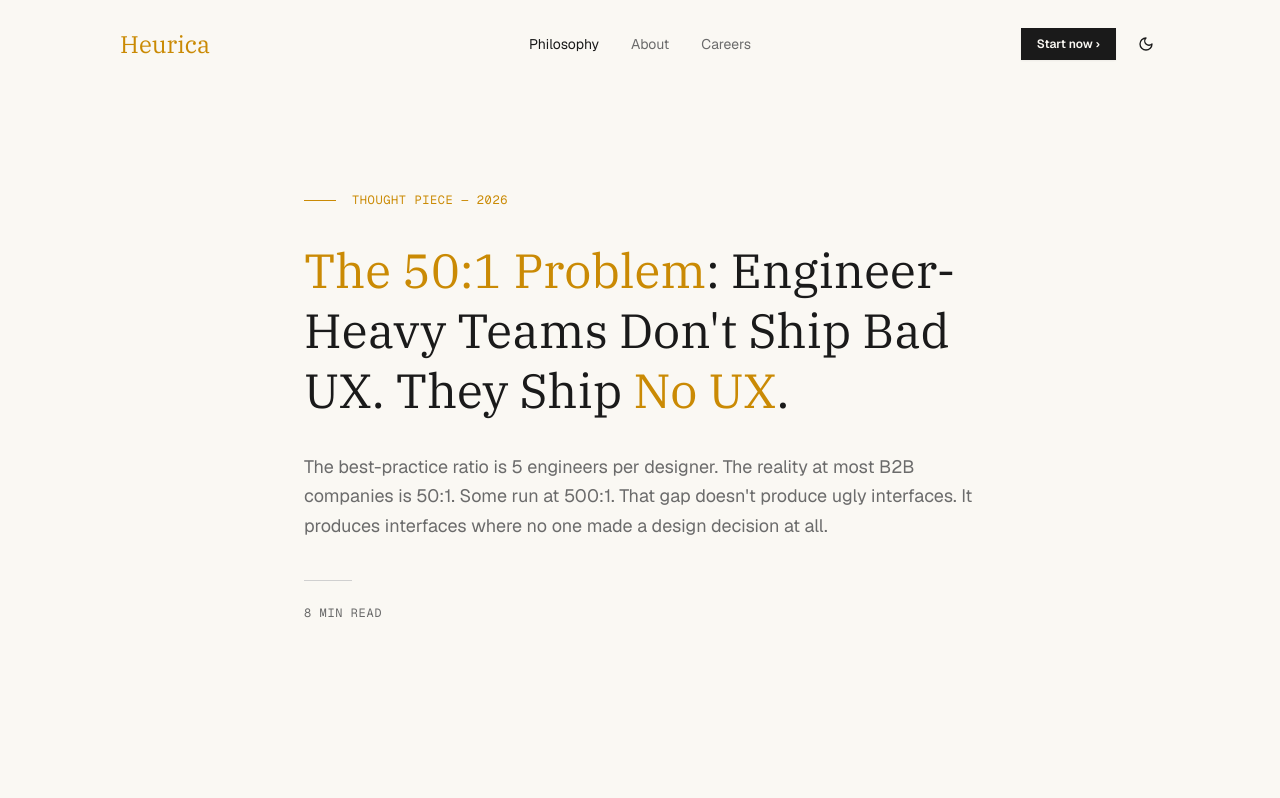
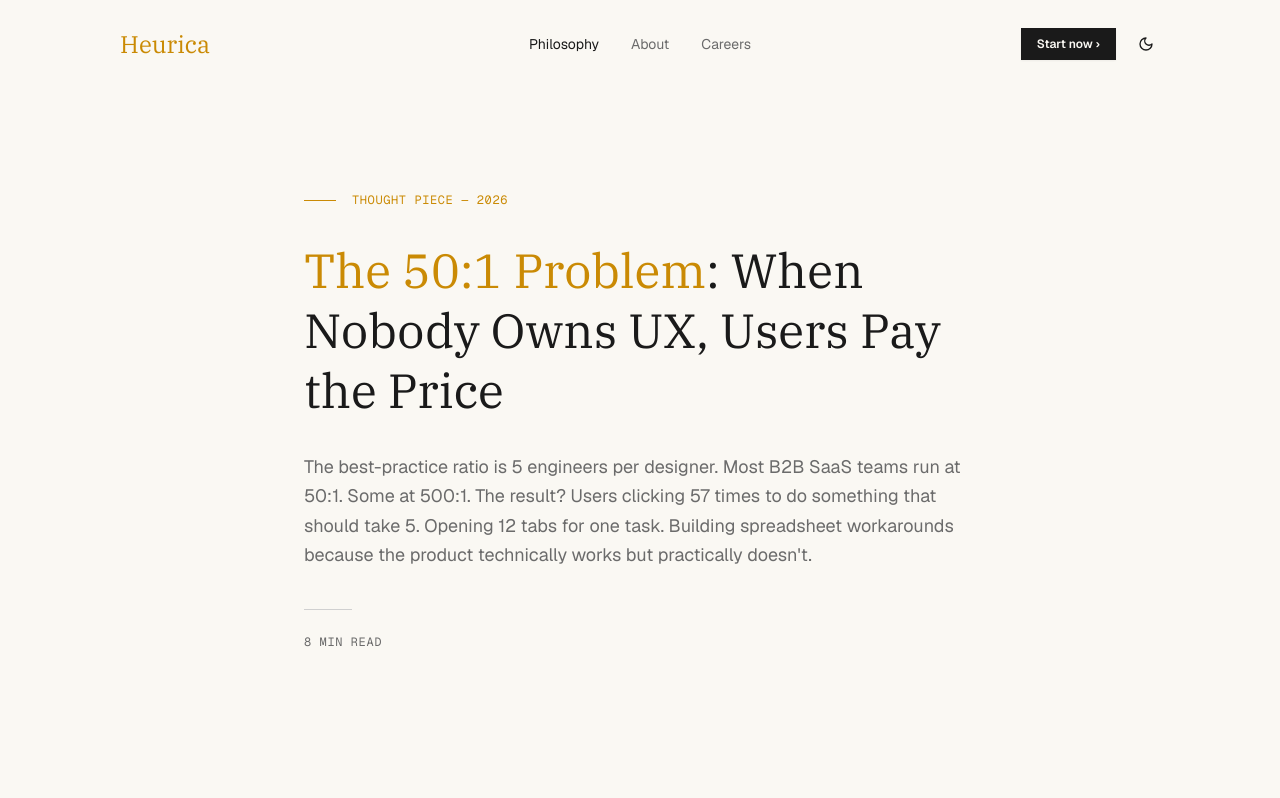
Before and after one commit to Nuaroom/landing-page, a Next.js app: page /perspectives/the-50-1-problem in a window 1280 px wide. Shown: the top 798 px of the page. Built offline with nearby package versions, Linux system fonts and the light colour scheme.

Commit message:
50:1 blog title change
Co-Authored-By: Claude Opus 4.6 <noreply@anthropic.com>

```diff
--- a/app/perspectives/page.tsx
+++ b/app/perspectives/page.tsx
@@ -7,10 +7,10 @@ const articles = [
   {
     slug: "the-50-1-problem",
     title: "The 50:1 Problem.",
-    excerpt: "Engineer-Heavy Teams Don't Ship Bad UX. They Ship No UX.",
-    titleHighlight: ["The 50:1 Problem", "No UX"],
+    excerpt: "When Nobody Owns UX, Users Pay the Price.",
+    titleHighlight: ["The 50:1 Problem"],
     description:
-      "The best-practice ratio is 5 engineers per designer. The reality at most B2B companies is 50:1. That gap doesn't produce ugly interfaces — it produces interfaces where no one made a design decision at all.",
+      "The best-practice ratio is 5 engineers per designer. Most B2B SaaS teams run at 50:1. Some at 500:1. The result? Users clicking 57 times to do something that should take 5.",
     date: "Jan 2026",
     readTime: "8 min read",
     author: "Yunbin Bae",
--- a/app/perspectives/the-50-1-problem/page.tsx
+++ b/app/perspectives/the-50-1-problem/page.tsx
@@ -56,13 +56,13 @@ export default function The501ProblemPage() {
               className="text-3xl md:text-4xl lg:text-5xl font-normal mb-8 leading-tight animate-hero-subtitle"
               style={{ fontFamily: "var(--font-ibm-plex-serif), serif" }}
             >
-              <span style={{ color: "var(--accent-gold)" }}>The 50:1 Problem</span>: Engineer-Heavy Teams Don't Ship Bad UX. They Ship{" "}
-              <span style={{ color: "var(--accent-gold)" }}>No UX</span>.
+              <span style={{ color: "var(--accent-gold)" }}>The 50:1 Problem</span>: When Nobody Owns UX, Users Pay the Price
             </h1>
             <p className="text-lg text-muted-foreground leading-relaxed mb-10 max-w-2xl animate-hero-footer">
-              The best-practice ratio is 5 engineers per designer. The reality at most B2B
-              companies is 50:1. Some run at 500:1. That gap doesn't produce ugly interfaces.
-              It produces interfaces where no one made a design decision at all.
+              The best-practice ratio is 5 engineers per designer. Most B2B SaaS teams run at
+              50:1. Some at 500:1. The result? Users clicking 57 times to do something that
+              should take 5. Opening 12 tabs for one task. Building spreadsheet workarounds
+              because the product technically works but practically doesn&apos;t.
             </p>
             <div className="w-12 h-px bg-border mb-6 animate-hero-footer" />
             <div className="text-xs font-mono text-muted-foreground uppercase tracking-wider animate-hero-footer">
```
